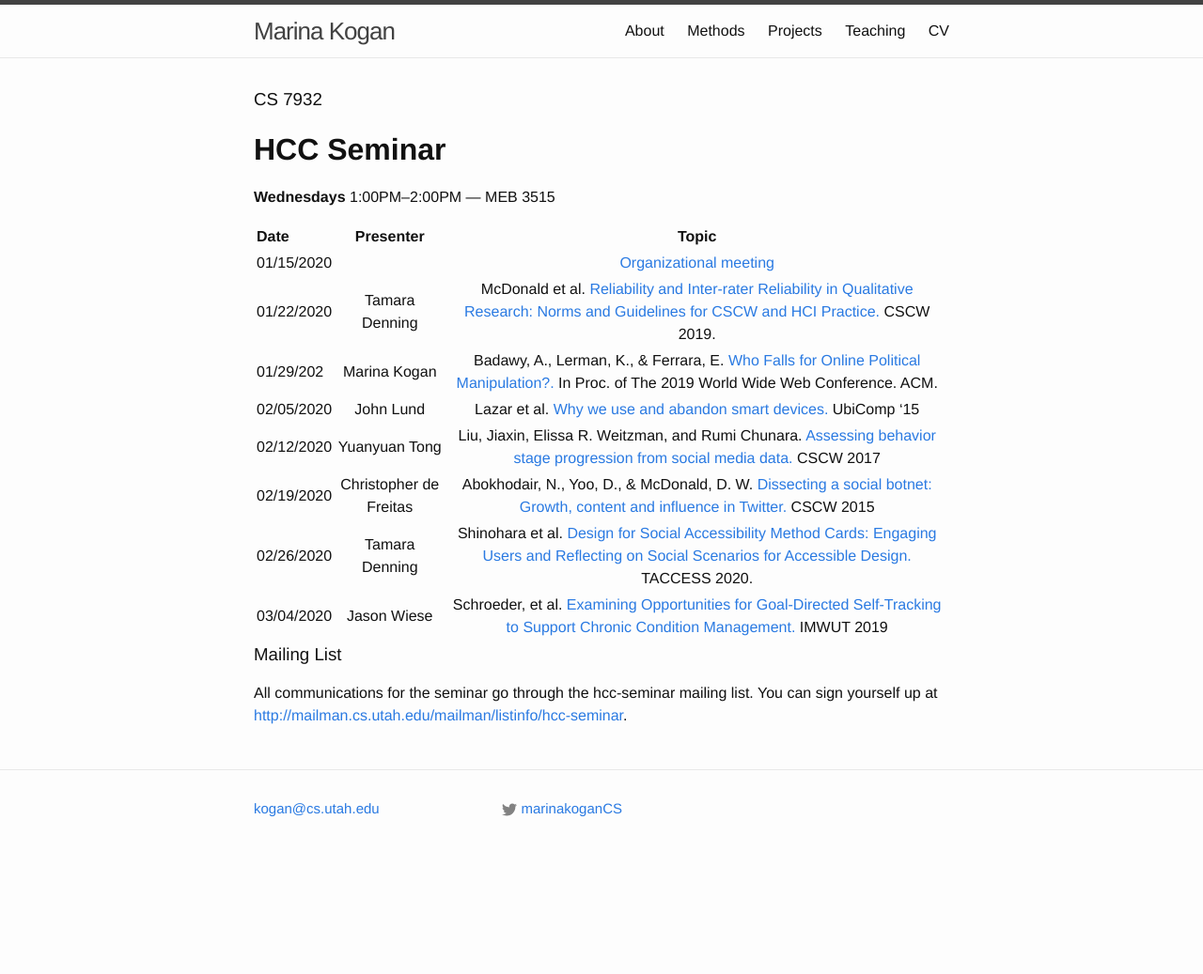
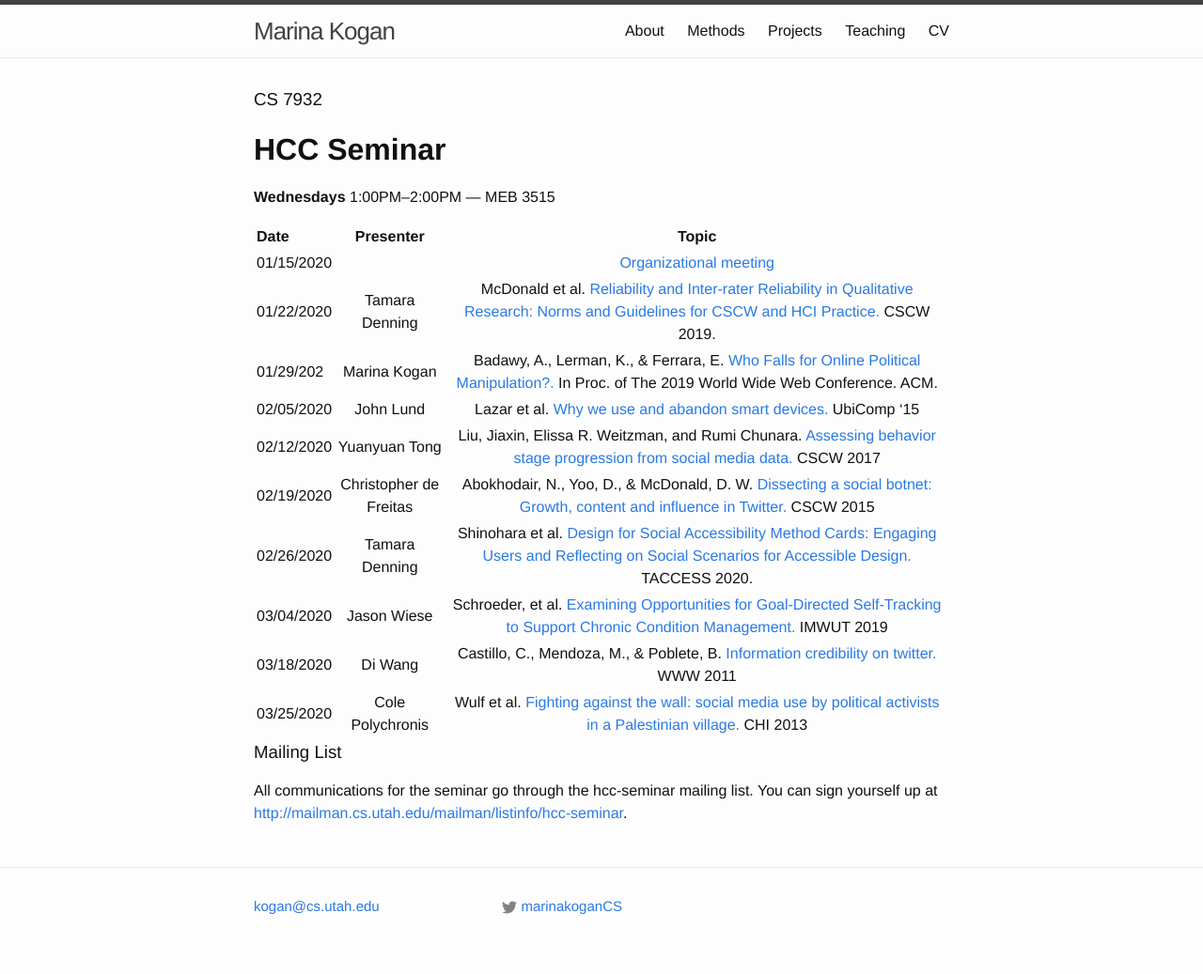
Before and after one commit to marinkala/marinkala.github.com, a Jekyll site: the page built from HCCSemSp2020.md, in a window 1280 px wide. Shown: the whole page at 94% size. Built offline with Jekyll 4.4.1, drawn with Linux system fonts in a browser that asks for light colours; our own code applies the rules of GitHub Pages for plain Markdown files; before the commit the page ends 933 px from its top, so only the background shows below that.

Commit message:
update schedule

```diff
--- a/HCCSemSp2020.md
+++ b/HCCSemSp2020.md
@@ -19,6 +19,8 @@ permalink: /HCCSemSp2020/
 | 02/19/2020     | Christopher de Freitas            | Abokhodair, N., Yoo, D., & McDonald, D. W. [Dissecting a social botnet: Growth, content and influence in Twitter.](https://dl.acm.org/doi/10.1145/2675133.2675208) CSCW 2015       |
 | 02/26/2020     | Tamara Denning              | Shinohara et al. [Design for Social Accessibility Method Cards: Engaging Users and Reflecting on Social Scenarios for Accessible Design.](https://faculty.washington.edu/wobbrock/pubs/taccess-20.pdf) TACCESS 2020.      |
 | 03/04/2020     | Jason Wiese              | Schroeder, et al. [Examining Opportunities for Goal-Directed Self-Tracking to Support Chronic Condition Management.](https://dl.acm.org/doi/abs/10.1145/3369809) IMWUT 2019      |
+| 03/18/2020     | Di Wang              | Castillo, C., Mendoza, M., & Poblete, B. [Information credibility on twitter.](https://dl.acm.org/doi/10.1145/1963405.1963500) WWW 2011      |
+| 03/25/2020     | Cole Polychronis              | Wulf et al. [Fighting against the wall: social media use by political activists in a Palestinian village.](http://www.wineme.uni-siegen.de/paper/2013/p1979-wulf.pdf) CHI 2013      |
 
 
 ### Mailing List
```
